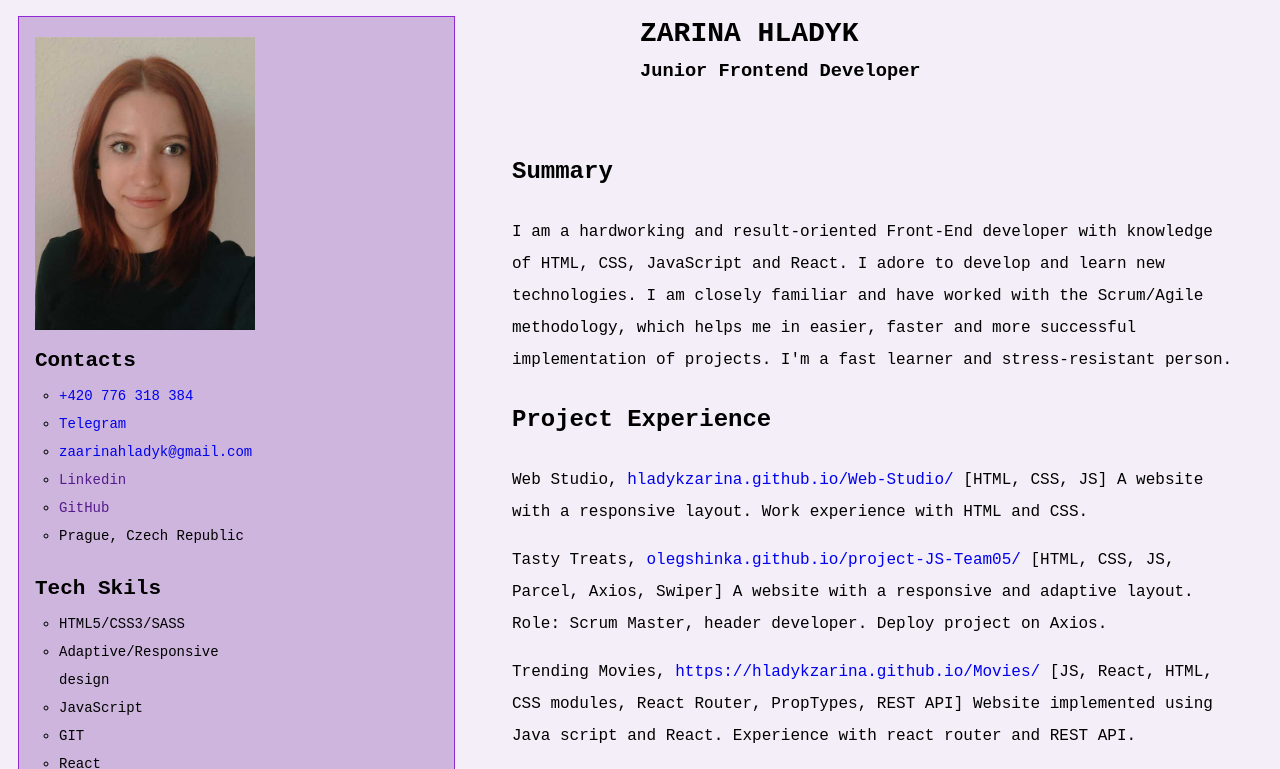
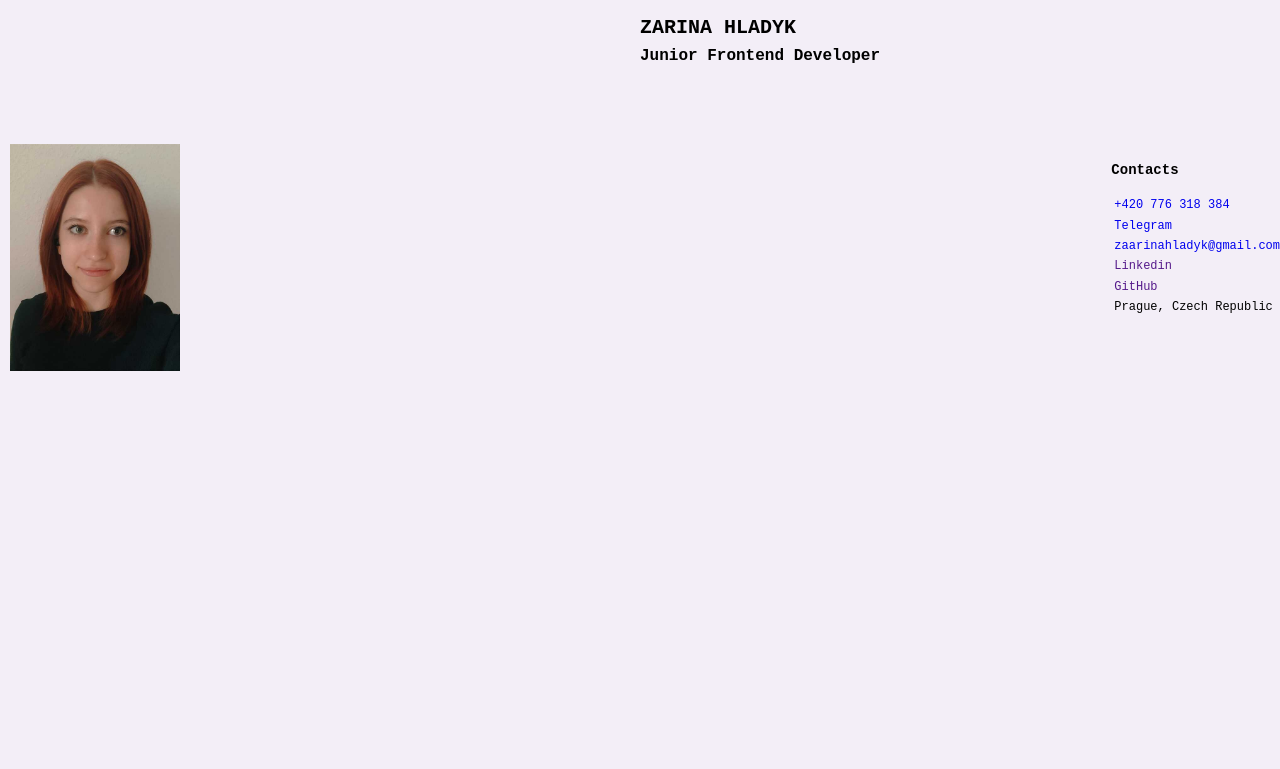
Before and after one commit to hladykzarina/Zarina_Hladyk_Frontend-Developer, a plain HTML site: page index.html in a window 1280 px wide. Shown: the top 769 px of the page. Drawn offline with Linux system fonts and the light colour scheme; a web font is replaced by a local one.

Commit message:
start-adaptive

```diff
--- a/index.css
+++ b/index.css
@@ -20,13 +20,40 @@ body {
 }
 
 /* Left side */
+
 .left-inf {
+  display: flex;
+}
+
+/* .left-inf {
   background-color: #ceb5de;
   border: 1px solid #9328d5;
   width: 35%;
+} */
+
+.my-name {
+  position: absolute;
+  display: flex;
+  justify-content: center;
+  align-items: center;
+  flex-direction: row;
+  flex-wrap: wrap;
 }
 
-.my-name {
+@media only screen and (min-width: 768px) {
+  .my-name {
+    left: 50%;
+    top: 12px;
+    justify-content: start;
+    align-items: start;
+    flex-direction: row;
+    display: flex;
+    flex-direction: column;
+    line-height: 1.6;
+  }
+}
+
+/* .my-name {
   position: absolute;
   left: 50%;
   top: 12px;
@@ -34,15 +61,25 @@ body {
   flex-direction: column;
 
   line-height: 1.6;
-}
+} */
 
 .name {
   margin: 0;
-  font-size: 28px;
+  font-size: 20px;
+}
+
+.mobile-contacts {
+  position: absolute;
+  right: 0;
+  top: 18%;
+  display: flex;
+  flex-wrap: wrap;
+  flex-direction: column;
 }
 
 .name-status {
   margin: 0;
+  font-size: 16px;
 }
 
 .information {
@@ -61,18 +98,37 @@ body {
 }
 
 .contacts {
+  font-size: 14px;
+  margin-left: 18%;
+}
+
+/* .contacts {
   margin: 0;
   margin-left: 16px;
-}
+} */
 
 .skills-list {
   margin: 0;
+  font-size: 12px;
+  line-height: 1.7;
+  list-style: none;
+}
+/* .skills-list {
+  margin: 0;
+  list-style: circule;
+} */
+
+.photo {
+  position: absolute;
+  top: 18%;
+  left: 10px;
+  width: 170px;
 }
 
-.photo {
+/* .photo {
   margin-top: 20px;
   margin-left: 16px;
-}
+} */
 
 /* Right side */
 
@@ -85,6 +141,10 @@ body {
 }
 
 .main-inf-item {
-  margin-right: 5%;
-  line-height: 2;
+  line-height: 1.7;
+  margin: 0;
 }
+
+.lang {
+  margin-bottom: 6px;
+}
--- a/index.html
+++ b/index.html
@@ -24,7 +24,7 @@
       <div class="information">
         <!--Photo-->
         <img class="photo" src="frame2.jpg" alt="Photo" width="220" />
-        <div class="inf-block">
+        <div class="inf-block mobile-contacts">
           <h2 class="contacts">Contacts</h2>
           <ul class="skills-list">
             <li class="skills-item">
@@ -43,7 +43,7 @@
             <li class="skills-item">Prague, Czech Republic</li>
           </ul>
         </div>
-
+<!--
         <div class="inf-block">
           <h2 class="contacts">Tech Skils</h2>
           <ul class="skills-list">
@@ -63,26 +63,15 @@
           <h2 class="contacts">Soft Skills</h2>
           <ul class="skills-list">
             <li class="skills-item">Teamwork</li>
-            <li class="skills-item">Experience as a Scrum Master</li>
             <li class="skills-item">Adaptable</li>
-            <li class="skills-item">Hardworking</li>
+            <li class="skills-item">Attentive</li>
             <li class="skills-item">Creativity</li>
           </ul>
         </div>
+      </div>
+    </div> -->
 
-        <div class="inf-block">
-          <h2 class="contacts">Languages</h2>
-          <ul class="skills-list">
-            <li class="skills-item">English - Intermediate</li>
-            <li class="skills-item">Czech - Upper-Intermediate</li>
-            <li class="skills-item">Ukrainian - native</li>
-            <li class="skills-item">Russian - native</li>
-          </ul>
-        </div>
-      </div>
-    </div>
-
-    <!--Main inf (on right)-->
+    <!--Main inf (on right)
     <div class="main-information">
       <div class="main-inf-item">
         <h2 class="main-inf-title">Summary</h2>
@@ -128,6 +117,16 @@
         <h3 class="education-title">IT School GoIT</h3>
         <p class="main-inf-text">2023 - 2024 Fullstack Developer</p>
       </div>
-    </div>
+
+      <div class="main-inf-item">
+        <h2 class="main-inf-title lang">Languages</h2>
+        <ul class="skills-list">
+          <li class="skills-item">Ukrainian - native</li>
+          <li class="skills-item">Russian - native</li>
+          <li class="skills-item">Czech - Upper-Intermediate</li>
+          <li class="skills-item">English - Intermediate</li>
+        </ul>
+      </div>
+    </div> -->
   </body>
 </html>
```
Also changed, not shown: 1 other file.
